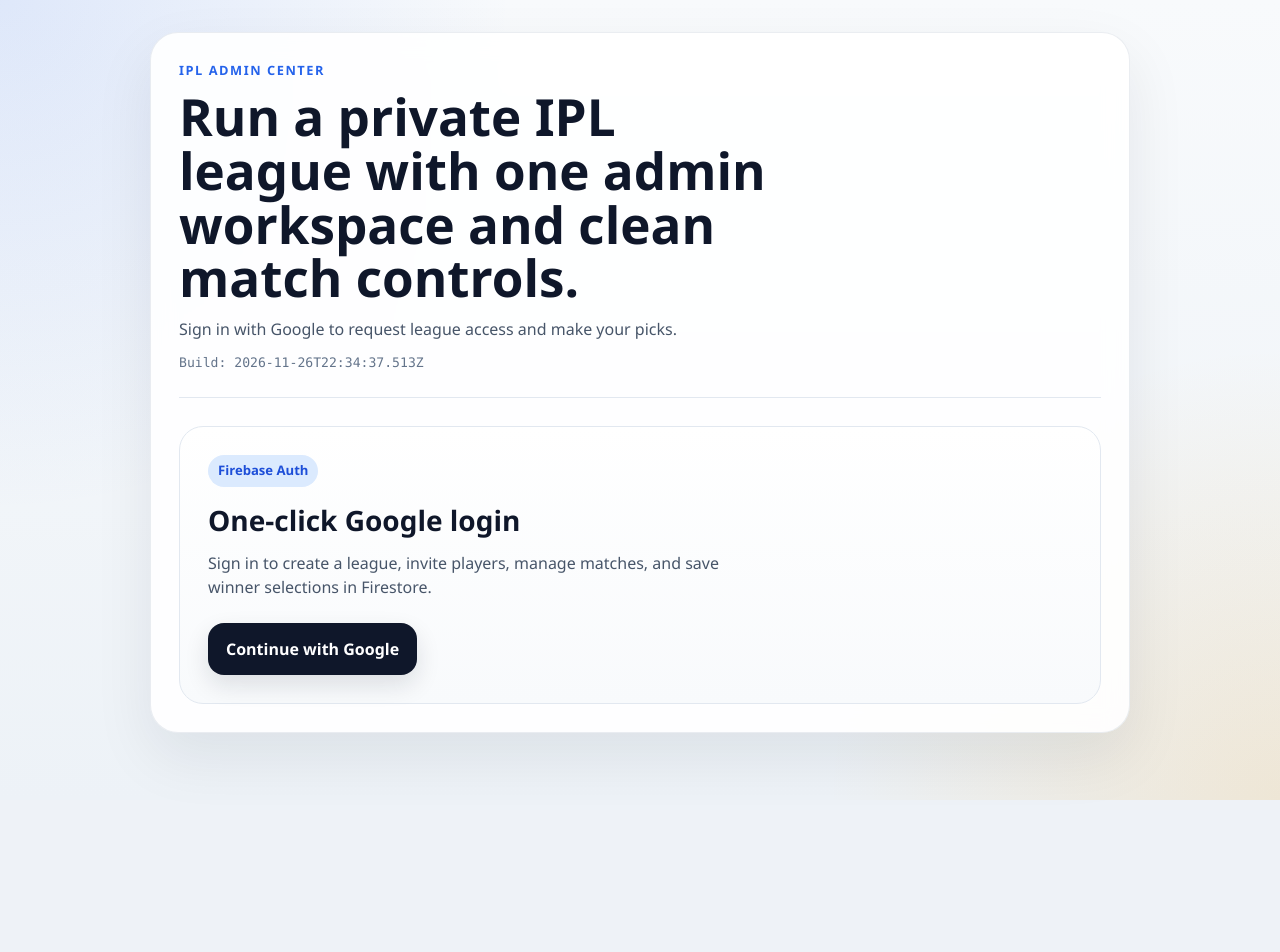
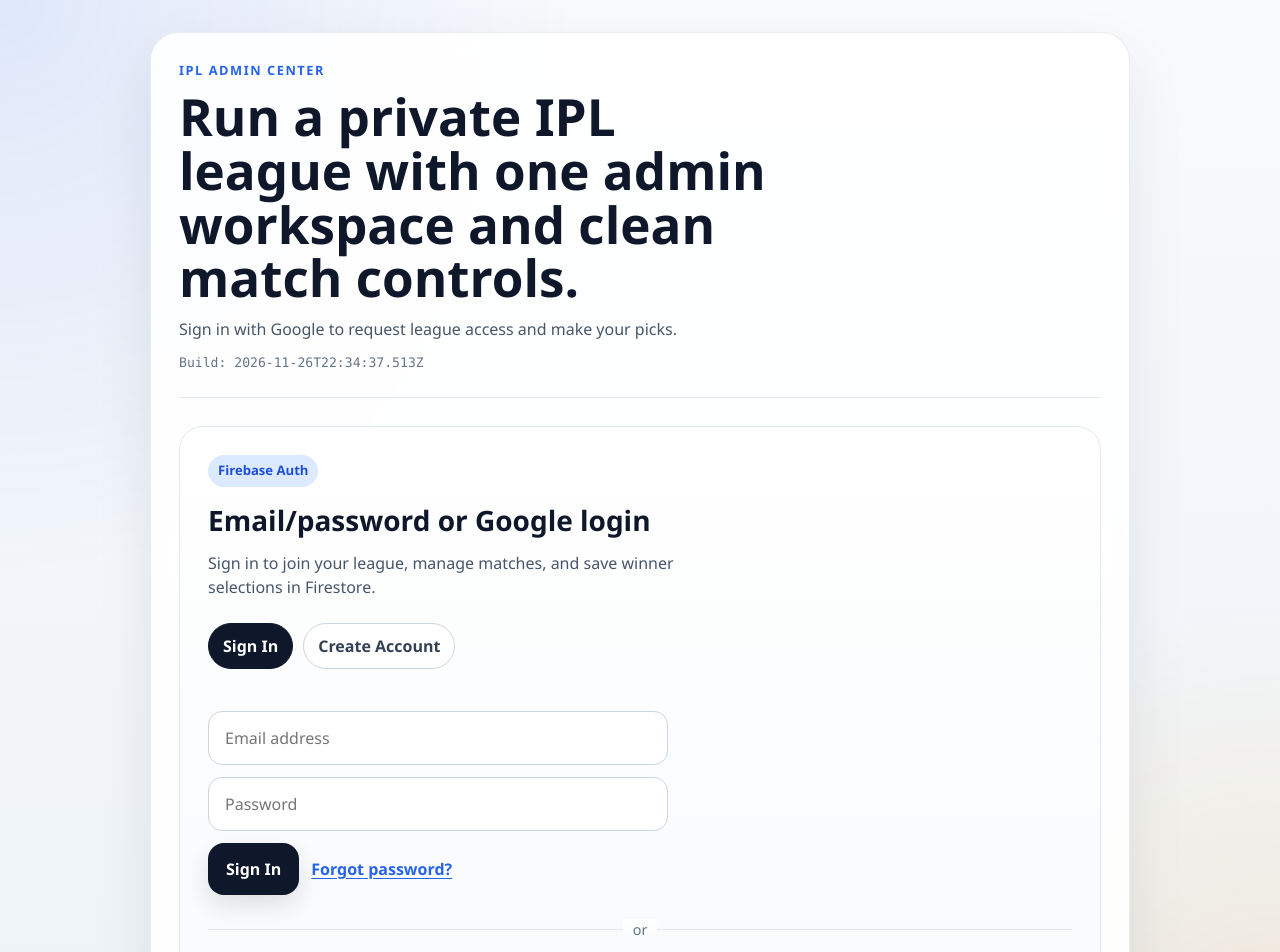
Before and after one commit to rahuloxide/ipl-vote-app, a React (Vite) app: page / in a window 1280 px wide. Shown: the top 952 px of the page. Before the commit the page ends 800 px from the top, so only its background shows below. Built offline with nearby package versions, Linux system fonts and the light colour scheme; no server answers.

Commit message:
Add email auth and fix league join request permissions

```diff
--- a/src/components/LoginCard.jsx
+++ b/src/components/LoginCard.jsx
@@ -1,13 +1,23 @@
 import { useState } from "react";
-import { signInWithPopup } from "firebase/auth";
+import {
+  createUserWithEmailAndPassword,
+  sendPasswordResetEmail,
+  signInWithEmailAndPassword,
+  signInWithPopup,
+} from "firebase/auth";
 import { auth, googleProvider } from "../firebase";
 
 function LoginCard() {
+  const [authMode, setAuthMode] = useState("login");
+  const [email, setEmail] = useState("");
+  const [password, setPassword] = useState("");
   const [errorMessage, setErrorMessage] = useState("");
+  const [successMessage, setSuccessMessage] = useState("");
   const [isSubmitting, setIsSubmitting] = useState(false);
 
   const handleGoogleLogin = async () => {
     setErrorMessage("");
+    setSuccessMessage("");
     setIsSubmitting(true);
 
     try {
@@ -19,22 +29,134 @@ function LoginCard() {
     }
   };
 
+  const resetFormFeedback = () => {
+    setErrorMessage("");
+    setSuccessMessage("");
+  };
+
+  const handleEmailAuth = async (event) => {
+    event.preventDefault();
+
+    resetFormFeedback();
+    setIsSubmitting(true);
+
+    try {
+      if (authMode === "signup") {
+        await createUserWithEmailAndPassword(auth, email.trim(), password);
+        setSuccessMessage("Account created. You are now signed in.");
+      } else {
+        await signInWithEmailAndPassword(auth, email.trim(), password);
+      }
+    } catch (error) {
+      setErrorMessage(error.message || "Unable to continue right now.");
+    } finally {
+      setIsSubmitting(false);
+    }
+  };
+
+  const handlePasswordReset = async () => {
+    resetFormFeedback();
+
+    if (!email.trim()) {
+      setErrorMessage("Enter your email address first, then try password reset.");
+      return;
+    }
+
+    setIsSubmitting(true);
+
+    try {
+      await sendPasswordResetEmail(auth, email.trim());
+      setSuccessMessage("Password reset email sent.");
+    } catch (error) {
+      setErrorMessage(error.message || "Unable to send reset email right now.");
+    } finally {
+      setIsSubmitting(false);
+    }
+  };
+
   return (
     <section className="login-card">
       <div className="login-copy">
         <span className="pill">Firebase Auth</span>
-        <h2>One-click Google login</h2>
+        <h2>Email/password or Google login</h2>
         <p>
-          Sign in to create a league, invite players, manage matches, and save
-          winner selections in Firestore.
+          Sign in to join your league, manage matches, and save winner selections in Firestore.
         </p>
       </div>
 
-      <button className="primary-button" onClick={handleGoogleLogin} disabled={isSubmitting}>
+      <div className="auth-mode-toggle" role="tablist" aria-label="Authentication mode">
+        <button
+          className={`nav-link ${authMode === "login" ? "active" : ""}`}
+          onClick={() => {
+            setAuthMode("login");
+            resetFormFeedback();
+          }}
+          type="button"
+        >
+          Sign In
+        </button>
+        <button
+          className={`nav-link ${authMode === "signup" ? "active" : ""}`}
+          onClick={() => {
+            setAuthMode("signup");
+            resetFormFeedback();
+          }}
+          type="button"
+        >
+          Create Account
+        </button>
+      </div>
+
+      <form className="stack-form auth-form" onSubmit={handleEmailAuth}>
+        <input
+          className="text-input"
+          type="email"
+          value={email}
+          onChange={(event) => setEmail(event.target.value)}
+          placeholder="Email address"
+          autoComplete="email"
+        />
+        <input
+          className="text-input"
+          type="password"
+          value={password}
+          onChange={(event) => setPassword(event.target.value)}
+          placeholder="Password"
+          autoComplete={authMode === "signup" ? "new-password" : "current-password"}
+        />
+
+        <div className="row-actions">
+          <button className="primary-button" type="submit" disabled={isSubmitting}>
+            {isSubmitting
+              ? "Working..."
+              : authMode === "signup"
+                ? "Create Account"
+                : "Sign In"}
+          </button>
+
+          {authMode === "login" ? (
+            <button
+              className="link-button"
+              type="button"
+              onClick={handlePasswordReset}
+              disabled={isSubmitting}
+            >
+              Forgot password?
+            </button>
+          ) : null}
+        </div>
+      </form>
+
+      <div className="auth-divider">
+        <span>or</span>
+      </div>
+
+      <button className="secondary-button" onClick={handleGoogleLogin} disabled={isSubmitting}>
         {isSubmitting ? "Signing in..." : "Continue with Google"}
       </button>
 
       {errorMessage ? <p className="inline-error">{errorMessage}</p> : null}
+      {successMessage ? <p className="inline-success">{successMessage}</p> : null}
     </section>
   );
 }
--- a/src/services/leagueService.js
+++ b/src/services/leagueService.js
@@ -255,9 +255,15 @@ export function subscribeToPendingLeagueRequests(leagueId, onData, onError) {
 
 export async function requestToJoinLeague({ leagueId, userId, userEmail }) {
   const requestReference = doc(db, "leagueRequests", `${leagueId}_${userId}`);
-  const requestSnapshot = await getDoc(requestReference);
+  const existingRequestsQuery = query(
+    leagueRequestsCollection,
+    where("userId", "==", userId),
+    where("leagueId", "==", leagueId),
+    where("status", "==", "pending")
+  );
+  const existingRequestsSnapshot = await getDocs(existingRequestsQuery);
 
-  if (requestSnapshot.exists()) {
+  if (!existingRequestsSnapshot.empty) {
     throw new Error("You already have a request pending for this league.");
   }
 
--- a/src/styles.css
+++ b/src/styles.css
@@ -171,6 +171,38 @@ button {
 .login-card {
   display: grid;
   gap: 24px;
+}
+
+.auth-mode-toggle {
+  display: flex;
+  gap: 10px;
+  flex-wrap: wrap;
+}
+
+.auth-form {
+  max-width: 460px;
+}
+
+.auth-divider {
+  position: relative;
+  display: flex;
+  align-items: center;
+  justify-content: center;
+  color: #64748b;
+  font-size: 0.9rem;
+}
+
+.auth-divider::before {
+  content: "";
+  position: absolute;
+  inset: 50% 0 auto;
+  border-top: 1px solid #e2e8f0;
+}
+
+.auth-divider span {
+  position: relative;
+  padding: 0 10px;
+  background: linear-gradient(180deg, #ffffff 0%, #f8fafc 100%);
 }
 
 .login-copy h2 {
@@ -579,6 +611,15 @@ button {
   border: 1px solid #fecaca;
 }
 
+.inline-success {
+  margin: 0 0 20px;
+  padding: 12px 14px;
+  border-radius: 14px;
+  background: #ecfdf5;
+  color: #166534;
+  border: 1px solid #bbf7d0;
+}
+
 @keyframes spin {
   to {
     transform: rotate(360deg);
```
Also changed, not shown: 2 other files (tests, documents, lock files or other folders).
